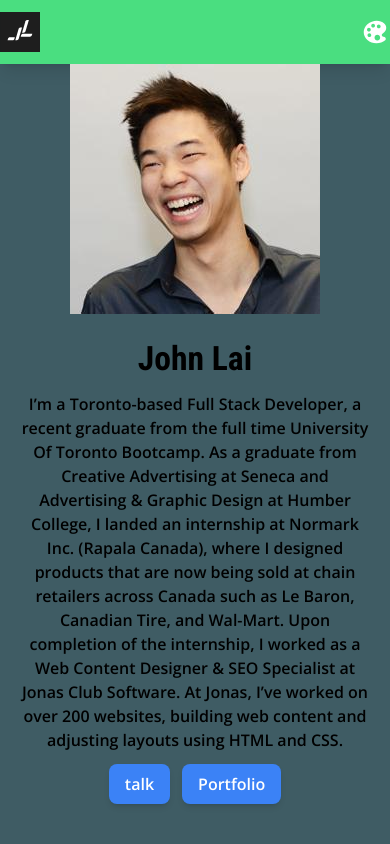
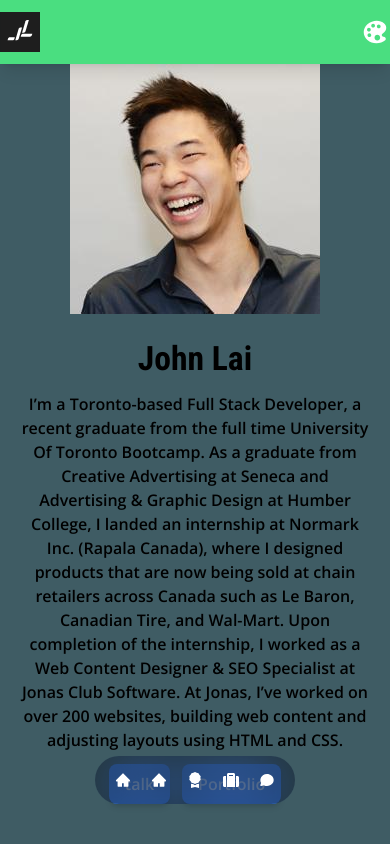
Before and after one commit to johnxlai/2023-portfolio, a React (Create React App) app: page / in a window 390 px wide. Shown: the top 844 px of the page. Built offline with nearby package versions, Linux system fonts and the light colour scheme.

Commit message:
Add mobile nav

```diff
--- a/package.json
+++ b/package.json
@@ -11,6 +11,7 @@
     "react-dom": "^18.2.0",
     "react-icons": "^4.8.0",
     "react-scripts": "5.0.1",
+    "react-scrollspy": "^3.4.3",
     "swiper": "^9.2.3",
     "web-vitals": "^2.1.4"
   },
--- a/src/App.js
+++ b/src/App.js
@@ -5,7 +5,7 @@ import Footer from './components/sections/Footer';
 import Contact from './components/sections/contact/Contact';
 import About from './components/sections/about/About';
 import Experience from './components/sections/Experience';
-import FloatingNav from './components/sections/FloatingNav';
+import FloatingNav from './components/sections/floatingNav/FloatingNav';
 import Portfolio from './components/sections/portfolio/Portfolio';
 import Services from './components/sections/service/Services';
 import Skills from './components/sections/skills/Skills';
@@ -19,10 +19,10 @@ function App() {
       <Services />
       <Portfolio />
       <Skills />
-      <FloatingNav />
       <Experience />
       <Contact />
       <Footer />
+      <FloatingNav />
     </main>
   );
 }
--- a/src/components/sections/FloatingNav.js
+++ /dev/null
@@ -1,4 +0,0 @@
-const FloatingNav = () => {
-  return <section id="floating-nav">FloatingNav</section>;
-};
-export default FloatingNav;
--- /dev/null
+++ b/src/components/sections/floatingNav/FloatingNav.js
@@ -0,0 +1,21 @@
+import FloatingNavData from './floatingNavData';
+import Scrollspy from 'react-scrollspy';
+import Nav from './Nav';
+
+const FloatingNav = () => {
+  return (
+    <section
+      id="floating-nav"
+      className="flex items-center fixed bottom-10 left-[50%] -translate-x-1/2 z-50">
+      <Scrollspy
+        className="scrollSpy"
+        items={['header', 'about', 'experience', 'portfolio', 'contact']}
+        currentClassName="active">
+        {FloatingNavData.map((item) => (
+          <Nav key={item.id} item={item} />
+        ))}
+      </Scrollspy>
+    </section>
+  );
+};
+export default FloatingNav;
--- /dev/null
+++ b/src/components/sections/floatingNav/Nav.js
@@ -0,0 +1,13 @@
+import React from 'react';
+
+const nav = ({ className, item }) => {
+  return (
+    <li className={className}>
+      <a href={item.link} className="p-1 rounded-full text-white grid">
+        {item.icon}
+      </a>
+    </li>
+  );
+};
+
+export default nav;
--- /dev/null
+++ b/src/components/sections/floatingNav/floatingNavData.js
@@ -0,0 +1,14 @@
+import { AiFillHome } from 'react-icons/ai';
+import { FaSuitcase } from 'react-icons/fa';
+import { TbMessageCircle2Filled } from 'react-icons/tb';
+import { BsFillAwardFill } from 'react-icons/bs';
+
+const data = [
+  { id: 1, link: '#', icon: <AiFillHome /> },
+  { id: 2, link: '#about', icon: <AiFillHome /> },
+  { id: 3, link: '#experience', icon: <BsFillAwardFill /> },
+  { id: 4, link: '#projects', icon: <FaSuitcase /> },
+  { id: 5, link: '#contact', icon: <TbMessageCircle2Filled /> },
+];
+
+export default data;
--- a/src/index.scss
+++ b/src/index.scss
@@ -6,12 +6,12 @@
 //Add Animate CSS
 @import 'animate.css';
 
+@import './styles/swiper.scss';
 @import './styles/custom.scss';
-@import './styles/swiper.scss';
 
 @layer components {
   .navbar {
-    @apply w-screen h-[4rem] lg:h-[5rem] grid place-items-center bg-green-400 fixed top-0 left-0 shadow-lg transition ease-in-out delay-150 duration-300;
+    @apply w-screen h-[4rem] lg:h-[5rem] grid place-items-center bg-green-400 fixed top-0 left-0 z-[100] shadow-lg transition ease-in-out delay-150 duration-300;
   }
   .btn-primary {
     @apply py-2 px-4 bg-blue-500 text-white font-semibold rounded-lg shadow-md hover:bg-blue-700 hover:-translate-y-1 focus:outline-none focus:ring-2 focus:ring-blue-400 focus:ring-opacity-75 transition ease-in-out delay-150 duration-300;
@@ -24,6 +24,10 @@
   }
   .theme-transition {
     @apply transition ease-in-out delay-150 duration-300;
+  }
+
+  .scrollSpy {
+    @apply flex gap-3 bg-black/[0.4] rounded-full px-4 py-3 backdrop-blur-xl;
   }
 }
 
```
Also changed, not shown: 1 other file (tests, documents, lock files or other folders).
